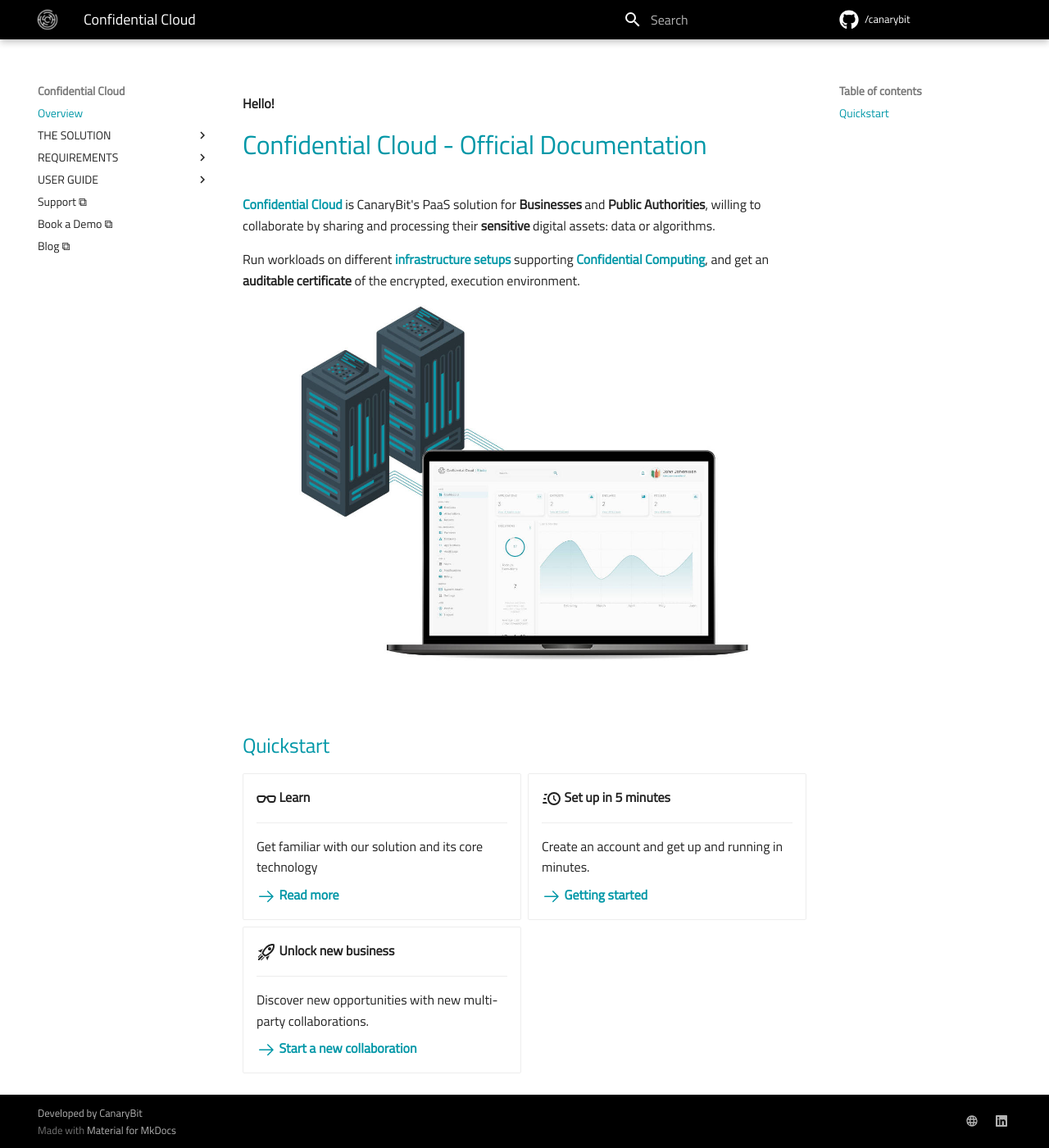
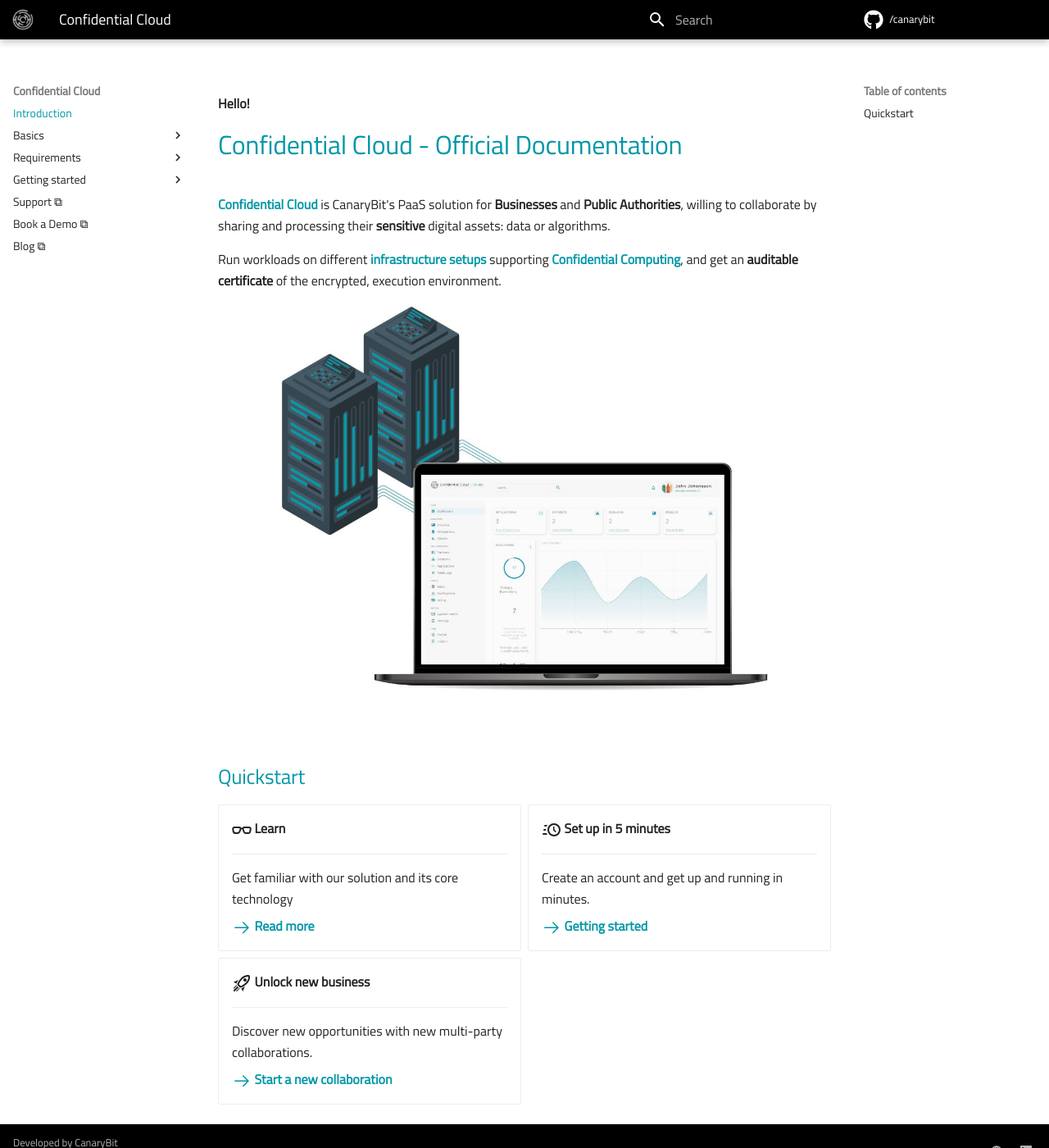
Before and after one commit to canarybit/cc-docs, an MkDocs documentation site: the page built from docs/index.md, in a window 1280 px wide and 1400 px high. Shown: the whole window at 82% size. Built offline with MkDocs 1.6.1 and Material for MkDocs 9.7.7, drawn with Linux system fonts in a browser that asks for light colours.

Commit message:
Adds content

```diff
--- a/docs/stylesheets/canarybit.css
+++ b/docs/stylesheets/canarybit.css
@@ -28,6 +28,10 @@
     -webkit-mask-image: var(--md-admonition-icon--info)
   }
 
+  .md-grid {
+    max-width: 1440px;
+  }
+
   [data-md-color-scheme="canarybit"] {
 
     --cb-black-01: #000000;
--- a/mkdocs.yml
+++ b/mkdocs.yml
@@ -53,8 +53,8 @@
       emoji_generator: !!python/name:material.extensions.emoji.to_svg
 
 nav:
-  - 'Overview': 'index.md'
-  - THE SOLUTION:
+  - 'Introduction': 'index.md'
+  - Basics:
     - 'Architecture': 'architecture.md'
     - 'Infrastructure': 'infrastructure.md'
     - 'Workflow': 'workflow.md'
@@ -64,27 +64,26 @@
     #- 'Legal': []
     #- 'Roadmap': []
 
-  - REQUIREMENTS:
+  - Requirements:
     - 'X.509 Certificate': 'x509_certificate.md'
 
-  - USER GUIDE:
+  - Getting started:
     - 'Create Account ⧉': https://demo.confidentialcloud.io/signup" target="_blank
-    - 'Login ⧉': http://demo.confidentialcloud.io" target="_blank
     - Multi-Party Collaboration:
-      - 'Dashboard' : 'studio.md'
-      #- 'Register your asset': []
-      #- 'Start a collaboration': []
-      #- 'Run an Enclave': []
-      #- 'Collect results': []
-      #- 'Collect attestation': []
-      #- 'Collect audit logs': []
+      - 'Login ⧉': http://demo.confidentialcloud.io" target="_blank
+      - 'Register your asset': []
+      - 'Start a collaboration': []
+      - 'Run an Enclave': []
+      - 'Collect results': []
+      - 'Collect attestation': []
+      - 'Collect audit logs': []
     - Secure Applications:
       - 'Confidential VMs' : []
       - 'Confidential Containers': []
       - 'Confidential AI' : []
     - Secure Infrastructure:
-      - 'Orchestration' : 'tower.md'
-      - 'Verification' : 'inspector.md'
+      - 'Orchestrate the resources' : 'tower.md'
+      - 'Verify the setup' : 'inspector.md'
 
 
   - 'Support ⧉': https://canarybit.eu" target="_blank
```
